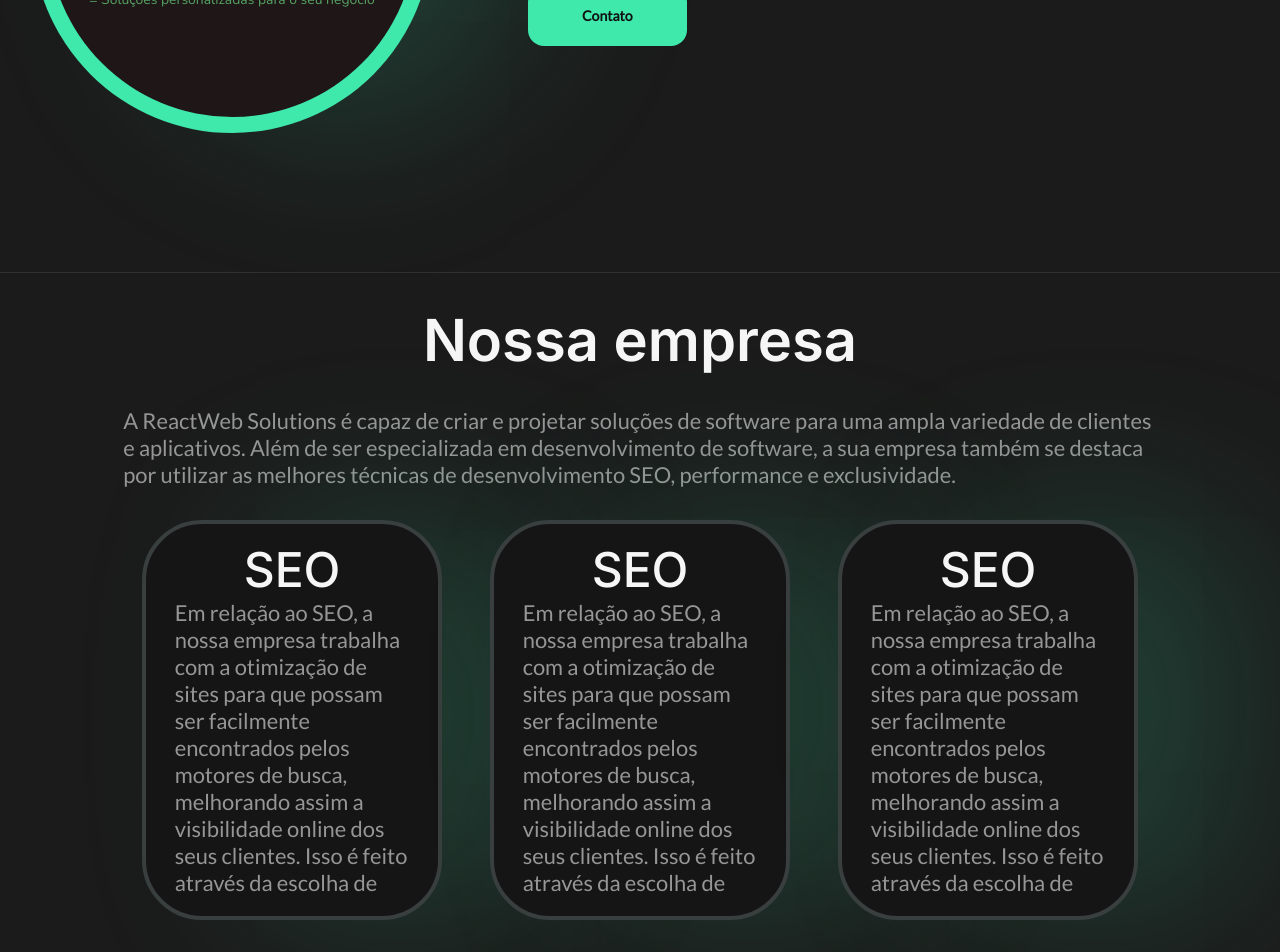
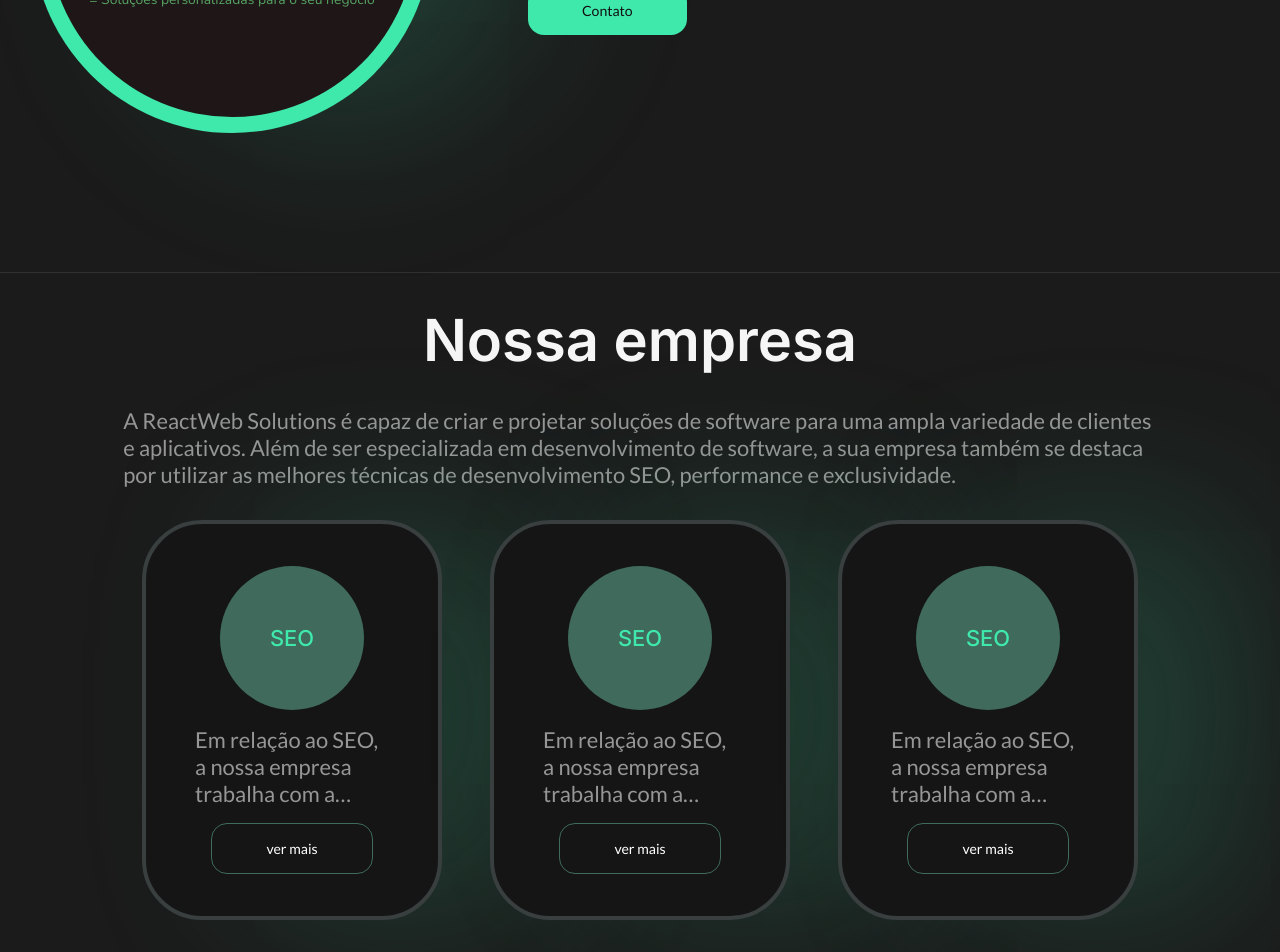
Before and after one commit to Yraffic/reactweb-solutions, a React (Create React App) app: page / in a window 1280 px wide. Shown: the part 487-1439 px from the top of the page. Built offline with nearby package versions, Linux system fonts and the light colour scheme.

Commit message:
style: card done

```diff
--- a/src/components/Button/index.tsx
+++ b/src/components/Button/index.tsx
@@ -1,9 +1,15 @@
 import { ButtonProps } from '../../types';
-import './styles.scss'
+import './styles.scss';
 
-export const Button = ({children, ...props }: ButtonProps) => {
+export const Button = (
+  { children,
+    type,
+    ...props
+  }: ButtonProps) => {
+
+
   return (
-    <button className='btn-primary' {...props}>
+    <button className={`btn ${type}`} {...props}>
       {children}
     </button>
   );
--- a/src/components/Button/styles.scss
+++ b/src/components/Button/styles.scss
@@ -1,20 +1,34 @@
-.btn-primary{
+.btn{
    all: unset;
 
-   padding: 1.37rem 3.37rem;
+   padding: 1rem 3.37rem;
 
    border-radius: 1rem;
-
-   background-color: var(--green-100);
 
    color: #111111;
 
    font-family: var(--font-secondary);
-   font-weight: var(--font-weight-medium);
+   font-weight: var(--font-weight-regular);
    font-size: var(--size-extra-small);
 
    cursor: pointer;
 }
-.btn-primary:hover {
+
+.btn:hover {
    opacity: 0.8;
 }
+
+.primary{
+   background-color: var(--green-100);
+}
+
+.secondary{
+   color: white;
+
+   border: 0.12rem solid var(--green-200);
+}
+
+.secondary:hover{
+   background-color: var(--green-100);
+   color: #111111;
+}
--- a/src/components/Card/index.tsx
+++ b/src/components/Card/index.tsx
@@ -1,4 +1,6 @@
+import { Button } from '../Button'
 import './styles.scss'
+
 export const Card = () =>{
     return (
         <div className='
@@ -7,7 +9,14 @@
         align-items
         justify-content
         flex-direction'>
-            <h3>SEO</h3>
+            <div className='
+                    card-circle
+                    flex align-items
+                    justify-content'>
+                <h3>
+                    SEO
+                </h3>
+            </div>
             <p>
             Em relação ao SEO, a nossa empresa trabalha com a otimização de sites
             para que possam ser facilmente encontrados pelos motores de busca,
@@ -15,6 +24,9 @@
             Isso é feito através da escolha de palavras-chave relevantes,
             criação de conteúdo de qualidade e otimização de meta-tags e descrições.
             </p>
+            <Button type='secondary'>
+                ver mais
+            </Button>
         </div>
     )
 }
--- a/src/components/Card/styles.scss
+++ b/src/components/Card/styles.scss
@@ -6,11 +6,32 @@
     border: 0.25rem solid var(--black-100);
 
     border-radius: 3.75rem;
-    padding: 0.5rem;
+    padding: 2rem;
+    gap: 1rem;
+
+    .card-circle{
+        width: 9rem;
+        height: 9rem;
+
+        background-color: var(--green-200);
+        padding: 1rem;
+
+        border-radius: 50%;
+        overflow: hidden;
+        text-overflow: ellipsis;
+
+        h3{
+            font-size: var(--size-small);
+            color: var(--green-100);
+        }
+    }
 
     p {
-        height: 80%;
-        overflow: auto;
+        display: -webkit-box;
+        overflow: hidden;
+        text-overflow: ellipsis;
+        -webkit-line-clamp: 3;
+        -webkit-box-orient: vertical;
     }
 
     -webkit-box-shadow: 108px -6px 168px 0px rgba(53, 171, 130, 0.158);
--- a/src/components/Header/index.tsx
+++ b/src/components/Header/index.tsx
@@ -13,7 +13,7 @@
           alt='logo'
         />
         <a href="#">Home</a>
-        <a href="#">Sobre nós</a>
+        <a href="#about">Sobre nós</a>
         <a href="#">Serviços</a>
         <a href="#">Fale Conosco</a>
         <div></div>
@@ -33,7 +33,7 @@
             Deseja desenvolver um site para sua empresa? Programas, Aplicativos
             ou landing pages? Criamos!
           </p>
-          <Button>
+          <Button type='primary'>
             Contato
           </Button>
         </div>
--- a/src/index.scss
+++ b/src/index.scss
@@ -5,6 +5,7 @@
   --black-100: #383F3E;
   --black-200: #151515;
   --green-100: #3FE8AB;
+  --green-200: #3F6A5C;
   --color-blur: #35ab82;
 
   --font-primary: "Inter", sans-serif;
--- a/src/pages/home/index.tsx
+++ b/src/pages/home/index.tsx
@@ -7,6 +7,7 @@
   return (
     <div >
       <Header />
+      <section id='about'>
         <div
           className='
       about
@@ -32,6 +33,8 @@
             <Card />
           </div>
         </div>
+      </section>
+
     </div>
   );
 }
--- a/src/types/index.tsx
+++ b/src/types/index.tsx
@@ -2,4 +2,5 @@
 
 export interface ButtonProps {
     children: ReactNode;
+    type: string
 }
```
Lines whose indentation alone changed are shown as unchanged.
